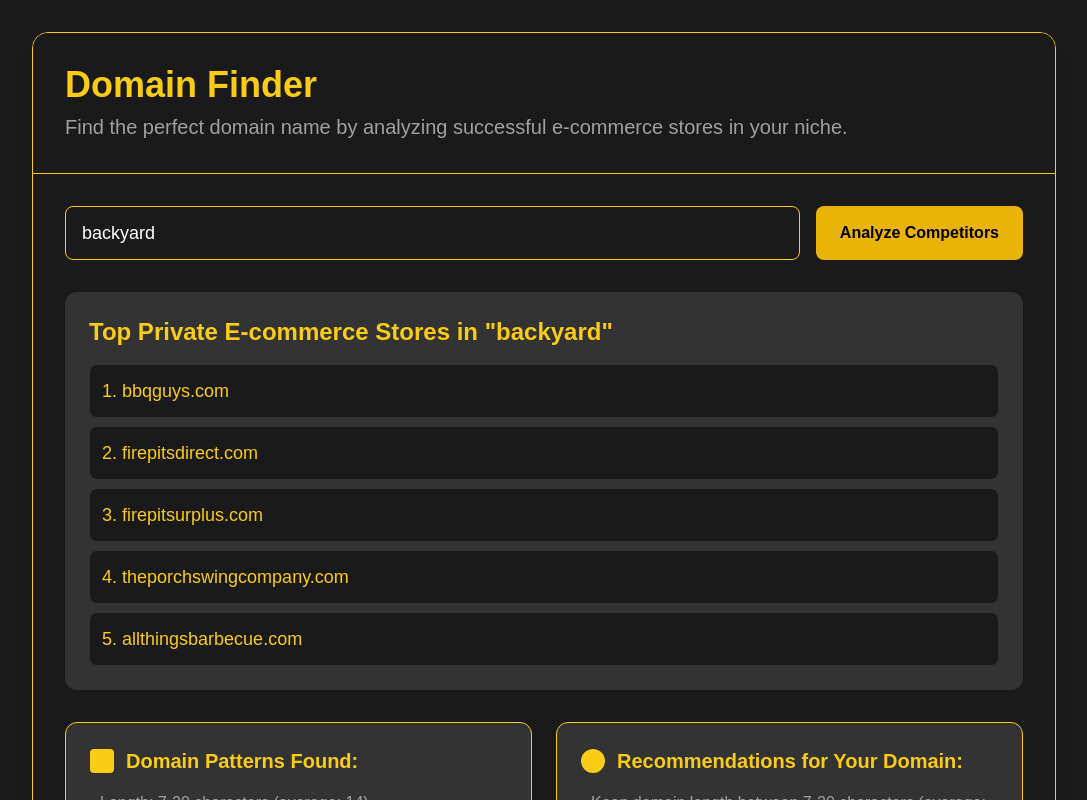
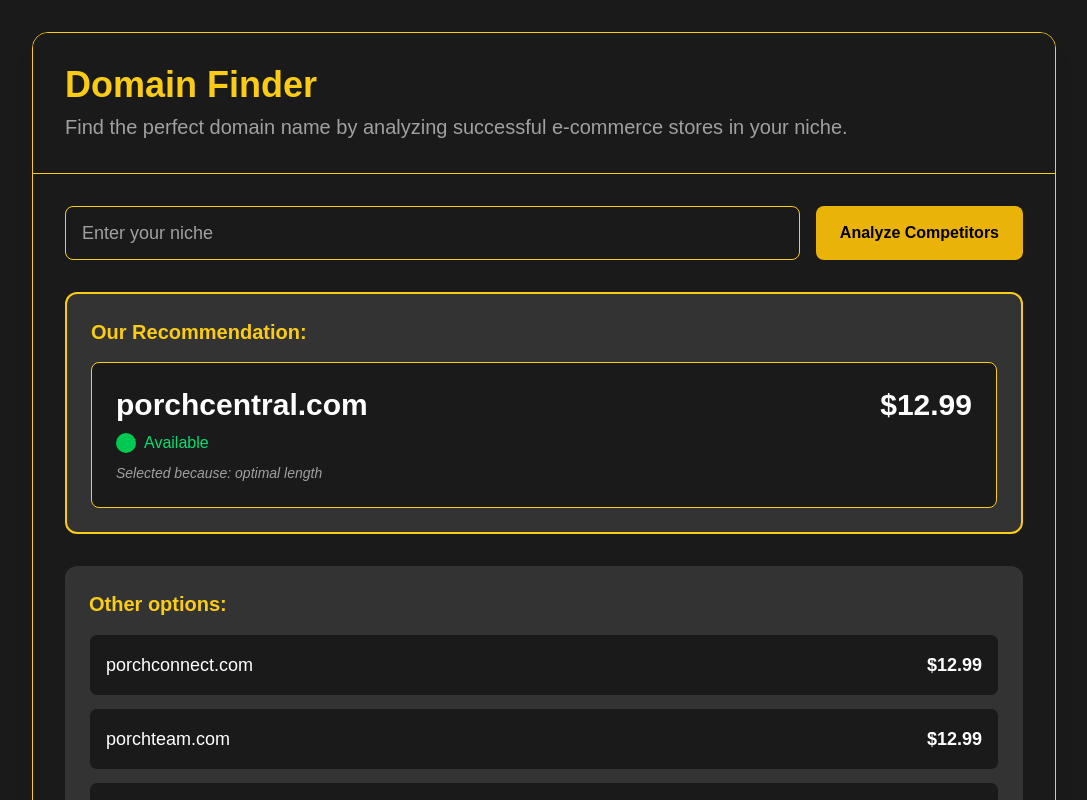
Before and after one commit to b083085/domain-finder-v3, a Next.js app: page / in a window 1280 px wide. Shown: the top 800 px of the page, without its empty margins (96-1183 px from the left). Built offline with nearby package versions, Linux system fonts and the light colour scheme.

Commit message:
implemented the logic when searching the top stores

```diff
--- /dev/null
+++ b/src/app/niches.tsx
@@ -0,0 +1,131 @@
+export const niche_variations = {
+    'horseriding': 'horse riding',
+    'hometheater': 'home theater',
+    'pizzaoven': 'pizza oven',
+    'exerciseequipment': 'exercise equipment',
+    'smarthome': 'smart home',
+    'homegym': 'home gym'
+}
+
+export const PRIVATE_ECOM_STORES = {
+    "backyard": [
+        {"domain": "bbqguys.com"},
+        {"domain": "firepitsdirect.com"},
+        {"domain": "firepitsurplus.com"},
+        {"domain": "theporchswingcompany.com"},
+        {"domain": "allthingsbarbecue.com"}
+    ],
+    "fireplace": [
+        {"domain": "fireplacesdirect.com"},
+        {"domain": "electricfireplacesdirect.com"},
+        {"domain": "starfiredirect.com"},
+        {"domain": "usfireplacestore.com"},
+        {"domain": "electricfireplacesdepot.com"}
+    ],
+    "wellness": [
+        {"domain": "recoveryforathletes.com"},
+        {"domain": "mysaunaworld.com"},
+        {"domain": "northernsaunas.com"},
+        {"domain": "secretsaunas.com"},
+        {"domain": "thesaunaheater.com"}
+    ],
+    "golf": [
+        {"domain": "shopindoorgolf.com"},
+        {"domain": "rainorshinegolf.com"},
+        {"domain": "carlsgolfland.com"},
+        {"domain": "topshelfgolf.com"},
+        {"domain": "golfsimulatorsforhome.com"}
+    ],
+    "fitness": [
+        {"domain": "strengthwarehouseusa.com"},
+        {"domain": "fitnessfactory.com"},
+        {"domain": "fitnesszone.com"},
+        {"domain": "marcypro.com"},
+        {"domain": "globalfitness.com"}
+    ],
+    "home theater": [
+        {"domain": "projectorpeople.com"},
+        {"domain": "4seating.com"},
+        {"domain": "htmarket.com"},
+        {"domain": "theaterseatstore.com"},
+        {"domain": "upscaleaudio.com"}
+    ],
+    "kitchen": [
+        {"domain": "ajmadison.com"},
+        {"domain": "therangehoodstore.com"},
+        {"domain": "premiumhomesource.com"},
+        {"domain": "seattlecoffeegear.com"},
+        {"domain": "majestycoffee.com"}
+    ],
+    "hvac": [
+        {"domain": "heatandcool.com"},
+        {"domain": "alpinehomeair.com"},
+        {"domain": "totalhomesupply.com"},
+        {"domain": "acwholesalers.com"},
+        {"domain": "hvacquick.com"}
+    ],
+    "safes": [
+        {"domain": "deansafe.com"},
+        {"domain": "thesafekeeper.com"},
+        {"domain": "nwsafe.com"},
+        {"domain": "safeandvaultstore.com"},
+        {"domain": "libertysafe.com"}
+    ],
+    "solar": [
+        {"domain": "shopsolarkits.com"},
+        {"domain": "gogreensolar.com"},
+        {"domain": "wholesalesolar.com"},
+        {"domain": "mrsolar.com"},
+        {"domain": "solarpowersupply.com"}
+    ],
+    "drones": [
+        {"domain": "dronefly.com"},
+        {"domain": "advexure.com"},
+        {"domain": "maverickdrone.com"},
+        {"domain": "dronenerds.com"},
+        {"domain": "buydronesonline.com"}
+    ],
+    "generators": [
+        {"domain": "generatormart.com"},
+        {"domain": "electricgeneratorsdirect.com"},
+        {"domain": "generatorsupercenter.com"},
+        {"domain": "norwall.com"},
+        {"domain": "apelectric.com"}
+    ],
+    "horse riding": [
+        {"domain": "doversaddlery.com"},
+        {"domain": "smartpakequine.com"},
+        {"domain": "chicksaddlery.com"},
+        {"domain": "horseloverz.com"},
+        {"domain": "statelinetack.com"}
+    ],
+    "sauna": [
+        {"domain": "saunaplace.com"},
+        {"domain": "theblissfulplace.com"},
+        {"domain": "saunaking.com"},
+        {"domain": "almostheaven.com"},
+        {"domain": "finnleo.com"}
+    ],
+    "pizza oven": [
+        {"domain": "pizzaovens.com"},
+        {"domain": "patioandpizza.com"},
+        {"domain": "thepizzaovenshop.com"},
+        {"domain": "wppo.com"},
+        {"domain": "pizzaequipmentpros.com"}
+    ],
+    "exercise equipment": [
+        {"domain": "globalfitness.com"},
+        {"domain": "fitnessfactory.com"},
+        {"domain": "gymsource.com"},
+        {"domain": "marcypro.com"},
+        {"domain": "ironcompany.com"}
+    ]
+}
+
+// Major retailers to exclude
+export const EXCLUDED_RETAILERS = [
+    'amazon.com', 'ebay.com', 'walmart.com', 'target.com',
+    'wayfair.com', 'homedepot.com', 'lowes.com', 'costco.com',
+    'alibaba.com', 'aliexpress.com', 'etsy.com', 'wish.com',
+    'overstock.com', 'ikea.com', 'bestbuy.com', 'macys.com'
+]
--- a/src/app/page.tsx
+++ b/src/app/page.tsx
@@ -1,24 +1,59 @@
 'use client';
 
 import { useState } from 'react';
+import { niche_variations, PRIVATE_ECOM_STORES } from './niches';
 
 export default function Home() {
-  const [niche, setNiche] = useState('backyard');
+  const [niche, setNiche] = useState('');
   const [isAnalyzing, setIsAnalyzing] = useState(false);
+  const [topStores, setTopStores] = useState<{domain: string}[]>([]);
+  const [selectedNiche, setSelectedNiche] = useState<string>('backyard');
+
+  // Function to search competitors based on niche
+  const searchCompetitors = (searchNiche: string) => {
+    const normalizedNiche = searchNiche.toLowerCase().trim();
+
+    // First, check if niche is in niche_variations
+    if (normalizedNiche in niche_variations) {
+      const mappedNiche = niche_variations[normalizedNiche as keyof typeof niche_variations];
+      if (mappedNiche in PRIVATE_ECOM_STORES) {
+        setSelectedNiche(mappedNiche);
+        setTopStores(PRIVATE_ECOM_STORES[mappedNiche as keyof typeof PRIVATE_ECOM_STORES]);
+        return;
+      }
+    }
+
+    // If not found in niche_variations, check if niche is directly in PRIVATE_ECOM_STORES
+    if (normalizedNiche in PRIVATE_ECOM_STORES) {
+      setSelectedNiche(normalizedNiche);
+      setTopStores(PRIVATE_ECOM_STORES[normalizedNiche as keyof typeof PRIVATE_ECOM_STORES]);
+      return;
+    }
+
+    // If still not found, check if any niche in PRIVATE_ECOM_STORES contains the search term
+    for (const [nicheKey, stores] of Object.entries(PRIVATE_ECOM_STORES)) {
+      if (nicheKey.toLowerCase().includes(normalizedNiche) ||
+          normalizedNiche.includes(nicheKey.toLowerCase())) {
+        setSelectedNiche(nicheKey);
+        setTopStores(stores);
+        return;
+      }
+    }
+
+    // If no matches found, set default backyard stores
+    setSelectedNiche('backyard');
+    setTopStores(PRIVATE_ECOM_STORES['backyard']);
+  };
 
   const handleAnalyze = () => {
     setIsAnalyzing(true);
+    // Search for competitors based on the entered niche
+    searchCompetitors(niche);
+
     // Simulate analysis delay
     setTimeout(() => setIsAnalyzing(false), 1000);
   };
 
-  const topStores = [
-    'bbqguys.com',
-    'firepitsdirect.com',
-    'firepitsurplus.com',
-    'theporchswingcompany.com',
-    'allthingsbarbecue.com'
-  ];
 
   const otherOptions = [
     'porchconnect.com',
@@ -49,6 +84,11 @@
                 type="text"
                 value={niche}
                 onChange={(e) => setNiche(e.target.value)}
+                onKeyDown={(e) => {
+                  if (e.key === 'Enter') {
+                    handleAnalyze();
+                  }
+                }}
                 className="flex-1 px-4 py-3 border border-[#FACC15] rounded-lg text-lg bg-[#1A1A1A] text-white focus:outline-none focus:ring-2 focus:ring-[#FACC15] placeholder-[#A0A0A0]"
                 placeholder="Enter your niche"
               />
@@ -62,20 +102,22 @@
             </div>
 
             {/* Top E-commerce Stores Section */}
+            {topStores.length > 0 && (
+              <>
                 <div className="bg-[#333333] rounded-xl p-6">
                   <h2 className="text-2xl font-bold text-[#FACC15] mb-4">
-                Top Private E-commerce Stores in "{niche}"
+                    Top Private E-commerce Stores in "{selectedNiche}"
                   </h2>
                   <ol className="space-y-2">
                     {topStores.map((store, index) => (
                       <li key={index} className="bg-[#1A1A1A] p-3 rounded-lg border border-[#333333]">
                         <a
-                      href={`https://${store}`}
+                          href={`https://${store.domain}`}
                           target="_blank"
                           rel="noopener noreferrer"
                           className="text-[#FACC15] hover:underline text-lg"
                         >
-                      {index + 1}. {store}
+                          {index + 1}. {store.domain}
                         </a>
                       </li>
                     ))}
@@ -115,6 +157,8 @@
                     </ul>
                   </div>
                 </div>
+              </>
+            )}
 
             {/* Our Recommendation Section */}
             <div className="bg-[#333333] border-2 border-[#FACC15] rounded-xl p-6">
```
Lines whose indentation alone changed are shown as unchanged.
